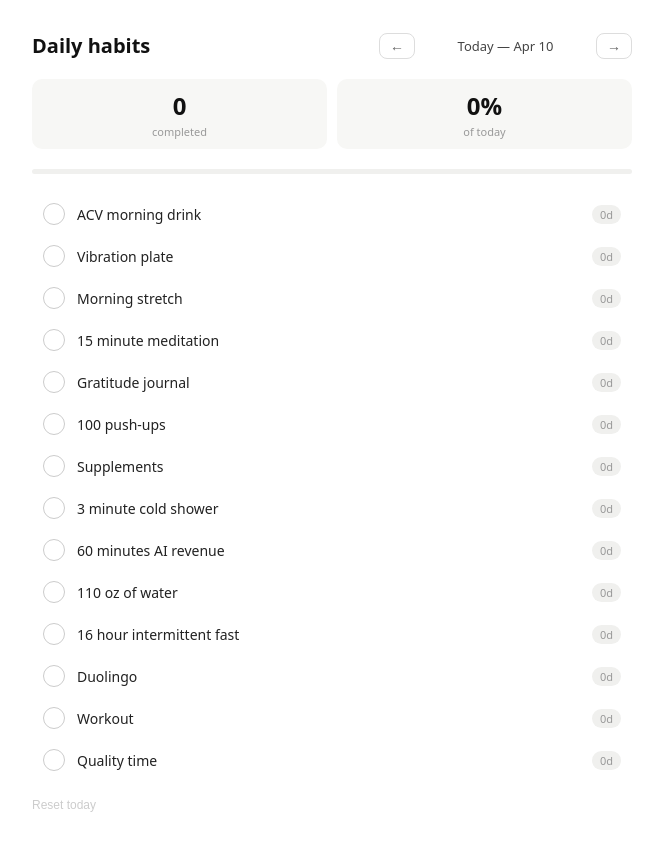
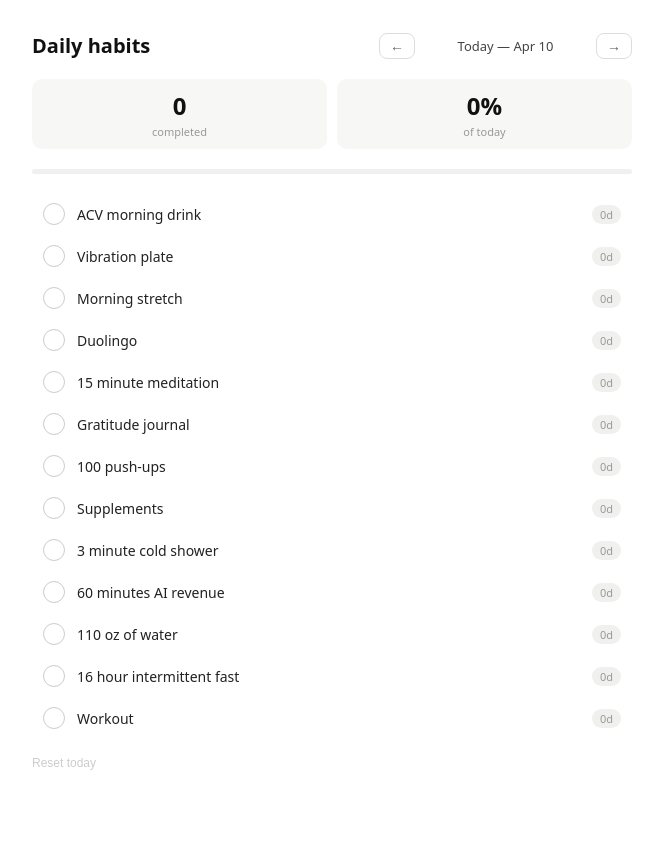
Before and after one commit to akin4ut-tech/habit-tracker, a React (Vite) app: page / in a window 1280 px wide. Shown: the whole page, without its empty margins (308-971 px from the left). After the commit the page ends 806 px from the top, so only its background shows below. Built offline with nearby package versions, Linux system fonts and the light colour scheme.

Commit message:
Remove duplicate Duolingo habit entry

```diff
--- a/src/App.jsx
+++ b/src/App.jsx
@@ -4,6 +4,7 @@ const HABITS = [
   { id: "acv",        name: "ACV morning drink" },
   { id: "vibration",  name: "Vibration plate" },
   { id: "stretch",    name: "Morning stretch" },
+  { id: "duolingo",   name: "Duolingo" },
   { id: "meditation", name: "15 minute meditation" },
   { id: "journal",    name: "Gratitude journal" },
   { id: "pushups",    name: "100 push-ups" },
@@ -12,9 +13,7 @@ const HABITS = [
   { id: "ai",         name: "60 minutes AI revenue" },
   { id: "water",      name: "110 oz of water" },
   { id: "fasting",    name: "16 hour intermittent fast" },
-  { id: "duolingo",   name: "Duolingo" },
   { id: "workout",    name: "Workout" },
-  { id: "quality",    name: "Quality time" },
 ];
 
 const TOTAL = HABITS.length;
```
